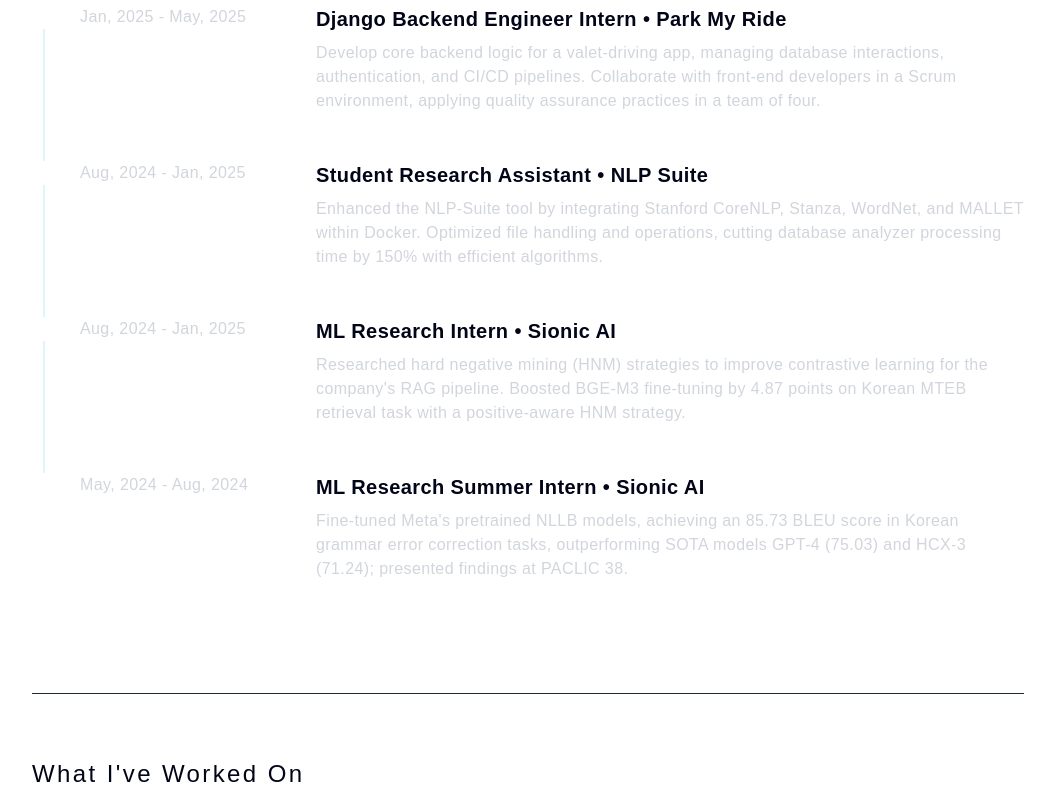
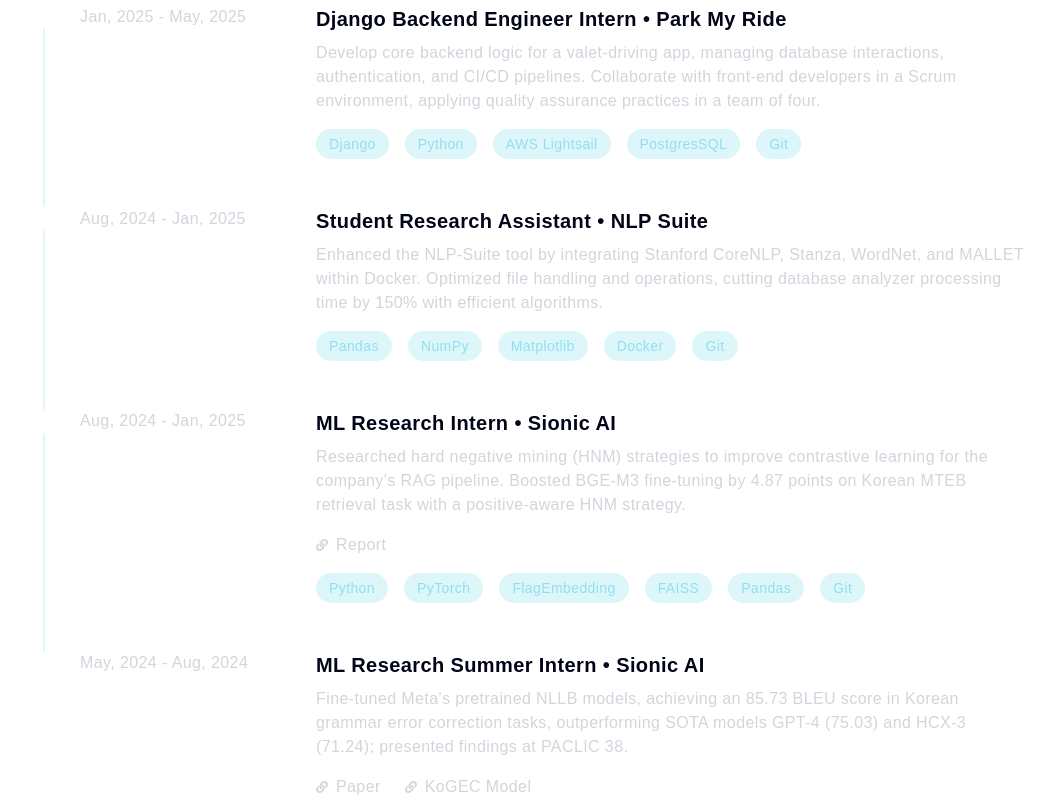
Before and after one commit to esunn0412/taeeun-v1, a Next.js app: page / in a window 1280 px wide. Shown: the part 940-1740 px from the top of the page, without its empty margins (112-1167 px from the left). Built offline with nearby package versions, Linux system fonts and the light colour scheme; a web font is replaced by a local one.

Commit message:
reflect tech stack and external links on experience

```diff
--- a/src/components/Tagline.tsx
+++ b/src/components/Tagline.tsx
@@ -36,10 +36,6 @@
             setCharIndex(0);
             setIsTyping(true);
           }, 500);
-
-          if (wordIndex == words.length - 2) {
-            setTimeout(() => {}, 10000);
-          }
         }
       }, 100); // Adjust speed of typing here
     }
--- a/src/components/sections/Experience.tsx
+++ b/src/components/sections/Experience.tsx
@@ -1,4 +1,6 @@
 import type { ExperienceType } from "@/types";
+import { FaLink } from "react-icons/fa";
+import Skill from "../ui/Skill";
 
 const experiences: ExperienceType[] = [
   {
@@ -29,18 +31,12 @@
       "Python",
       "PyTorch",
       "FlagEmbedding",
-      "Faiss",
+      "FAISS",
       "Pandas",
       "Git",
     ],
     url: "https://www.sionic.ai/",
-    links: [
-      { name: "Report", url: "/hnm.pdf" },
-      {
-        name: "KoGEC Model",
-        url: "https://huggingface.co/sionic-ai/nllb-200-ko-gec-3.3B",
-      },
-    ],
+    links: [{ name: "Report", url: "/hnm.pdf" }],
   },
   {
     title: "ML Research Summer Intern",
@@ -52,7 +48,10 @@
     url: "https://www.sionic.ai/",
     links: [
       { name: "Paper", url: "/paclic.pdf" },
-      { name: "Blog", url: "https://goodhangul.sionic.ai/blog" },
+      {
+        name: "KoGEC Model",
+        url: "https://huggingface.co/sionic-ai/nllb-200-ko-gec-3.3B",
+      },
     ],
   },
 ];
@@ -81,10 +80,34 @@
                 <h3 className=" text-gray-300">{exp.period}</h3>
               </div>
               <div className="flex-3">
-                <h3 className="text-xl font-semibold white group-hover:text-[var(--highlight)] transition-all duration-200">
-                  {exp.title} • {exp.company}
-                </h3>
-                <p className="mt-2 text-gray-300">{exp.description}</p>
+                <a href={exp.url} target="_blank" rel="noopener noreferrer">
+                  <h3 className="text-xl font-semibold white group-hover:text-[var(--highlight)] transition-all duration-200">
+                    {exp.title} • {exp.company}
+                  </h3>
+                  <p className="mt-2 text-gray-300">{exp.description}</p>
+                </a>
+                {exp.links && (
+                  <div className="flex flex-wrap gap-6 mt-4">
+                    {exp.links.map((link, index) => (
+                      <a
+                        key={`link-${index}`}
+                        href={link.url}
+                        target="_blank"
+                        rel="noopener noreferrer"
+                        className="text-gray-300 hover:text-[var(--highlight)] transition-all duration-200 flex items-center"
+                      >
+                        <FaLink className="text-xs mr-2" />
+                        {link.name}
+                      </a>
+                    ))}
+                  </div>
+                )}
+
+                <div className="flex flex-wrap gap-4 mt-4">
+                  {exp.technologies.map((tech, index) => (
+                    <Skill key={`exp-skill-${index}`} name={tech} />
+                  ))}
+                </div>
               </div>
             </div>
           </div>
--- a/src/components/sections/Projects.tsx
+++ b/src/components/sections/Projects.tsx
@@ -31,7 +31,7 @@
       "Pocketbase DB",
     ],
     image: "/goodhangul.png",
-    url: "https://goodhangul.sionic.ai/blog",
+    url: "https://goodhangul.sionic.ai/",
   },
 ];
 
@@ -78,7 +78,7 @@
               <p className="mt-2 text-gray-300">{project.description}</p>
               <div className="flex flex-wrap gap-4 mt-4">
                 {project.technologies.map((tech, index) => (
-                  <Skill key={`skill-${index}`} name={tech} />
+                  <Skill key={`proj-skill-${index}`} name={tech} />
                 ))}
               </div>
             </div>
```
